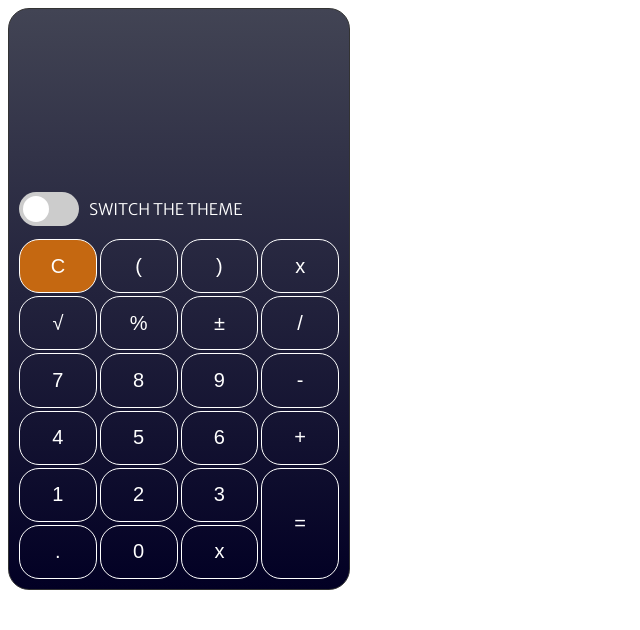
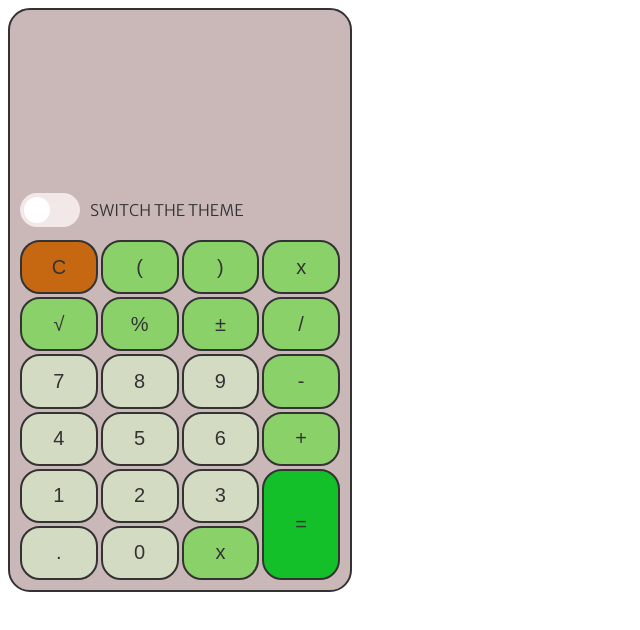
Before and after one commit to Tigran1991/Calculator-on-JS, a plain HTML site: page index.html in a window 1280 px wide. Shown: the whole page, without its empty margins (0-640 px from the left). Drawn offline with Linux system fonts and the light colour scheme.

Commit message:
fix calculator background theme change feature

```diff
--- a/index.html
+++ b/index.html
@@ -17,34 +17,34 @@
       <div class="buttons_field">
         <div class="theme_switcher_field">
           <label class="switch">
-            <input type="checkbox">
-            <span class="slider round"></span>
+            <input type="checkbox" id="switchValue">
+            <span class="slider round" id="slider" onclick="changeCalculatorBackground()"></span>
           </label>
-          <p class="switch_theme_text">SWITCH THE THEME</p>
+          <p class="switchThemeText" id="switch_theme_text">SWITCH THE THEME</p>
         </div>
-        <button class="button_delete">C</button>
-        <button class="button_element">(</button>
-        <button class="button_element">)</button>
-        <button class="button_element">x</button>
-        <button class="button_element">&#8730</button>
-        <button class="button_element">%</button>
-        <button class="button_element">&plusmn</dibuttonv>
-        <button class="button_element">/</button>
-        <button class="button_seven">7</button>
-        <button class="button_eight">8</button>
-        <button class="button_nine">9</button>
-        <button class="button_element">-</button>
-        <button class="button_four">4</button>
-        <button class="button_five">5</button>
-        <button class="button_six">6</button>
-        <button class="button_element">+</button>
-        <button class="button_one" value="1">1</button>
-        <button class="button_two">2</button>
-        <button class="button_three">3</button>
-        <button class="button_result">=</button>
-        <button class="button_element">.</button>
-        <button class="button_element">0</button>
-        <button class="button_element">x</i></button>
+        <button class="deleteBtn" id="btn_delete">C</button>
+        <button class="actionBtn">(</button>
+        <button class="actionBtn">)</button>
+        <button class="actionBtn">x</button>
+        <button class="actionBtn">&#8730</button>
+        <button class="actionBtn">%</button>
+        <button class="actionBtn">&plusmn</dibuttonv>
+        <button class="actionBtn">/</button>
+        <button class='digitalBtn' id="button_seven">7</button>
+        <button class='digitalBtn' id="button_eight">8</button>
+        <button class='digitalBtn' id="button_nine">9</button>
+        <button class='actionBtn' id="btn_subtract">-</button>
+        <button class='digitalBtn' id="button_four">4</button>
+        <button class='digitalBtn' id="button_five">5</button>
+        <button class='digitalBtn' id="button_six">6</button>
+        <button class='actionBtn' class="button_element">+</button>
+        <button class='digitalBtn' id="button_one" value="1">1</button>
+        <button class='digitalBtn' id="button_two">2</button>
+        <button class='digitalBtn' id="button_three">3</button>
+        <button class="resultBtn" id="btn_result">=</button>
+        <button class="digitalBtn" id="btn_dot">.</button>
+        <button class="digitalBtn" id="btn_zero">0</button>
+        <button class="actionBtn" id="btn_backspace">x</button>
       </div>
     </div>
     <script src="./script.js"></script>
--- a/script.js
+++ b/script.js
@@ -1,8 +1,41 @@
-const buttonOne = document.querySelector(".button_one")
+const actionBtns = document.getElementsByClassName("actionBtn")
+const digitalBtns = document.getElementsByClassName("digitalBtn")
+const resultButton = document.getElementById("btn_result")
 const resultField = document.querySelector(".result_field")
-const todo1 = document.querySelector(".todo")
+const deleteBtn = document.getElementById("btn_delete")
+const switchThemeText = document.getElementById("switch_theme_text")
+const calculator = document.querySelector(".calculator")
+const switchValue = document.getElementById("switchValue")
 
-buttonOne.addEventListener("click", () => {
-  const value = buttonOne.getAttribute("value")
-  todo1.value = value
-})
+const changeCalculatorBackground = () => {
+  console.log(switchValue.checked)
+  if (!switchValue.checked) {
+    calculator.style.background = `linear-gradient(
+      0deg,
+      rgba(2, 0, 36, 1) 0%,
+      rgba(66, 68, 84, 1) 100%
+    )`
+    for (const element of actionBtns) {
+      element.style.border = "2px solid #fff"
+    }
+    for (const element of digitalBtns) {
+      element.style.border = "2px solid #fff"
+    }
+    deleteBtn.style.border = "2px solid #fff"
+    deleteBtn.style.color = "#fff"
+    switchThemeText.style.color = "#fff"
+    resultButton.style.border = "2px solid #fff"
+  } else if (switchValue.checked) {
+    calculator.style.background = "rgb(202, 184, 184)"
+    for (const element of actionBtns) {
+      element.style.border = "2px solid #333"
+    }
+    for (const element of digitalBtns) {
+      element.style.border = "2px solid #333"
+    }
+    deleteBtn.style.border = "2px solid #333"
+    deleteBtn.style.color = "#333"
+    switchThemeText.style.color = "#333"
+    resultButton.style.border = "2px solid #333"
+  }
+}
--- a/style.css
+++ b/style.css
@@ -4,15 +4,9 @@
   width: 320px;
   height: 560px;
   padding: 10px;
-  background-color: green;
-  border-radius: 21px;
-  background: rgb(2, 0, 36);
-  background: linear-gradient(
-    0deg,
-    rgba(2, 0, 36, 1) 0%,
-    rgba(66, 68, 84, 1) 100%
-  );
-  border: 1px solid #333;
+  border-radius: 22px;
+  background: rgb(202, 184, 184);
+  border: 2px solid #333;
   font-family: "Merriweather Sans", sans-serif;
 }
 
@@ -63,60 +57,52 @@
   grid-column: span 4;
 }
 
-.button_element {
+.actionBtn {
   display: grid;
   align-items: center;
   justify-content: center;
-  border: 1px solid #fff;
+  border: 2px solid #333;
   border-radius: 20px;
-  color: #fff;
+  color: #333;
   cursor: pointer;
-  background: transparent;
+  background: rgb(139, 209, 106);
   font-size: 20px;
 }
 
-.button_one,
-.button_two,
-.button_three,
-.button_four,
-.button_five,
-.button_six,
-.button_seven,
-.button_eight,
-.button_nine {
+.digitalBtn {
   display: grid;
   align-items: center;
   justify-content: center;
-  border: 1px solid #fff;
+  border: 2px solid #333;
   border-radius: 20px;
-  color: #fff;
+  color: #333;
   cursor: pointer;
-  background: transparent;
+  background: rgb(211 220 195);
   font-size: 20px;
 }
 
-.button_delete {
+.deleteBtn {
   display: grid;
   align-items: center;
   justify-content: center;
-  border: 1px solid #fff;
+  border: 2px solid #333;
   border-radius: 20px;
-  color: #fff;
+  color: #333;
   cursor: pointer;
   background: rgb(197, 104, 17);
   font-size: 20px;
 }
 
-.button_result {
+.resultBtn {
   display: grid;
   align-items: center;
   justify-content: center;
   grid-row: span 2;
-  border: 1px solid #fff;
+  border: 2px solid #333;
   border-radius: 20px;
-  color: #fff;
+  color: #333;
   cursor: pointer;
-  background: transparent;
+  background: rgb(19, 192, 42);
   font-size: 20px;
 }
 
@@ -143,7 +129,7 @@
   left: 0;
   right: 0;
   bottom: 0;
-  background-color: #ccc;
+  background-color: rgb(243, 232, 232);
   -webkit-transition: 0.4s;
   transition: 0.4s;
 }
@@ -161,11 +147,11 @@
 }
 
 input:checked + .slider {
-  background-color: #2196f3;
+  background-color: #806f6f;
 }
 
 input:focus + .slider {
-  box-shadow: 0 0 1px #2196f3;
+  box-shadow: 0 0 2px #806f6f;
 }
 
 input:checked + .slider:before {
@@ -183,7 +169,7 @@ input:checked + .slider:before {
   border-radius: 50%;
 }
 
-.switch_theme_text {
-  color: #fff;
+.switchThemeText {
+  color: #333;
   margin-left: 10px;
 }
```
